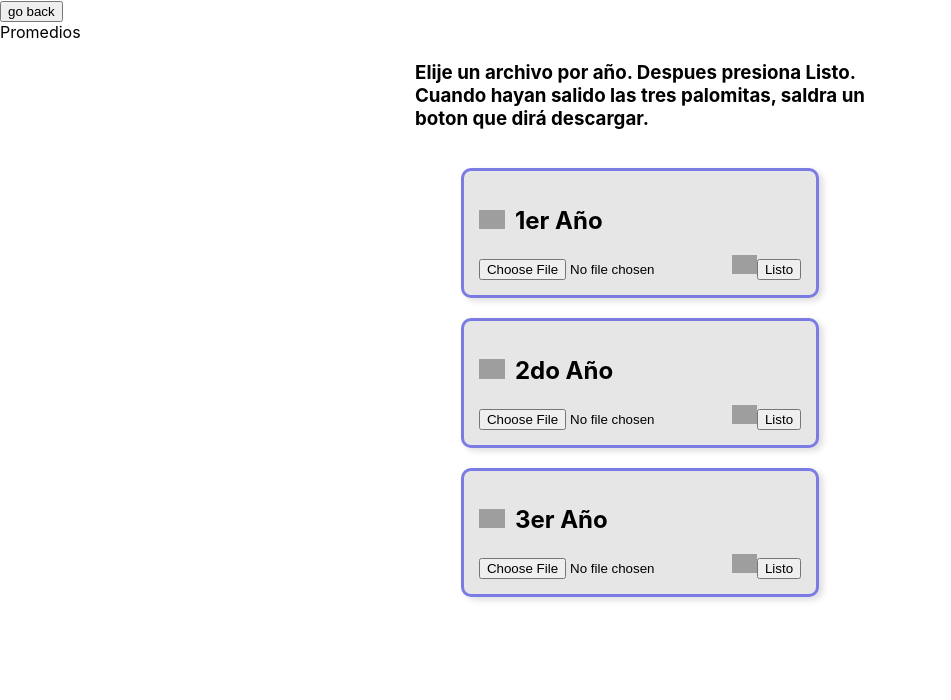
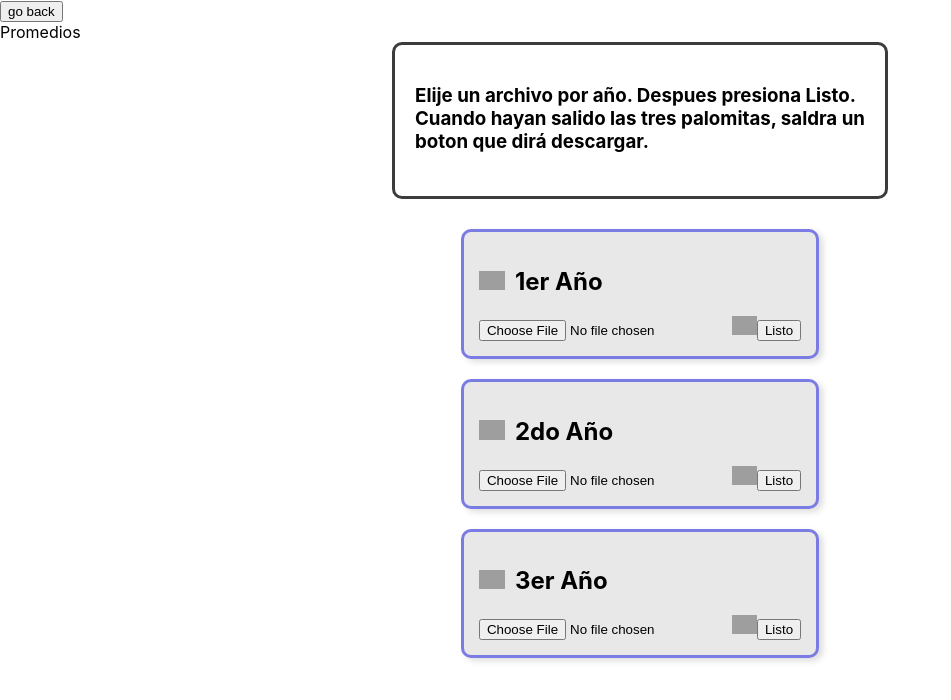
Before and after one commit to amauryplayero/amauryplayero.github.io, a React (Create React App) app: page / in a window 1280 px wide. Shown: the top 700 px of the page, without its empty margins (0-951 px from the left). Built offline with nearby package versions, Linux system fonts and the light colour scheme; grey boxes are pictures that could not be loaded.

Commit message:
styling done

```diff
--- a/src/App.css
+++ b/src/App.css
@@ -147,10 +147,15 @@ table td{
     padding: 15px;
     margin-bottom: 20px;
 border:3px rgb(123, 123, 228) solid;
-background-color: rgb(230, 230, 230);
+background-color: rgb(232, 232, 232);
 border-radius: 10px;
+}
 
-
+#instructions{
+    border: rgb(60, 60, 60) solid ;
+    border-radius: 10px;
+    padding: 20px 20px 5px 20px;
+    margin-bottom: 30px;
 }
 
 #downloadIcon{
--- a/src/Components/Promedios.js
+++ b/src/Components/Promedios.js
@@ -472,10 +472,12 @@ console.log(promediosDeTercero)
       <>
             <div>Promedios</div>
       <div class="mainPromediosContainer">
+            <div id="instructions">
             <h3>Elije un archivo por año. Despues presiona Listo.<br></br>
                 Cuando hayan salido las tres palomitas, saldra un<br></br>
                 boton que dirá descargar. </h3>
                 <br></br>
+            </div>
 
             <div class='yearContainer'>
 
```
